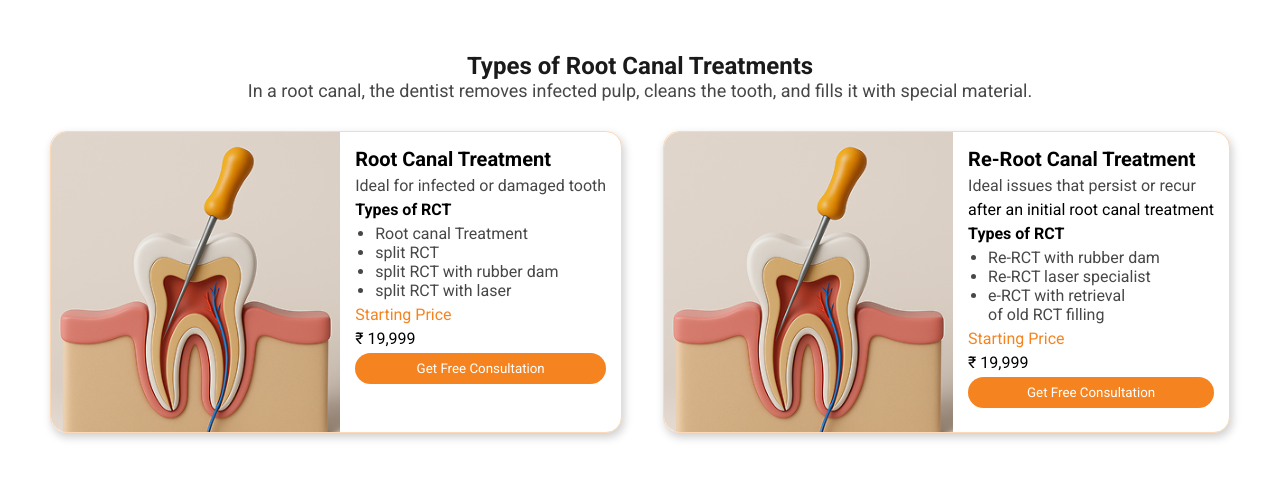
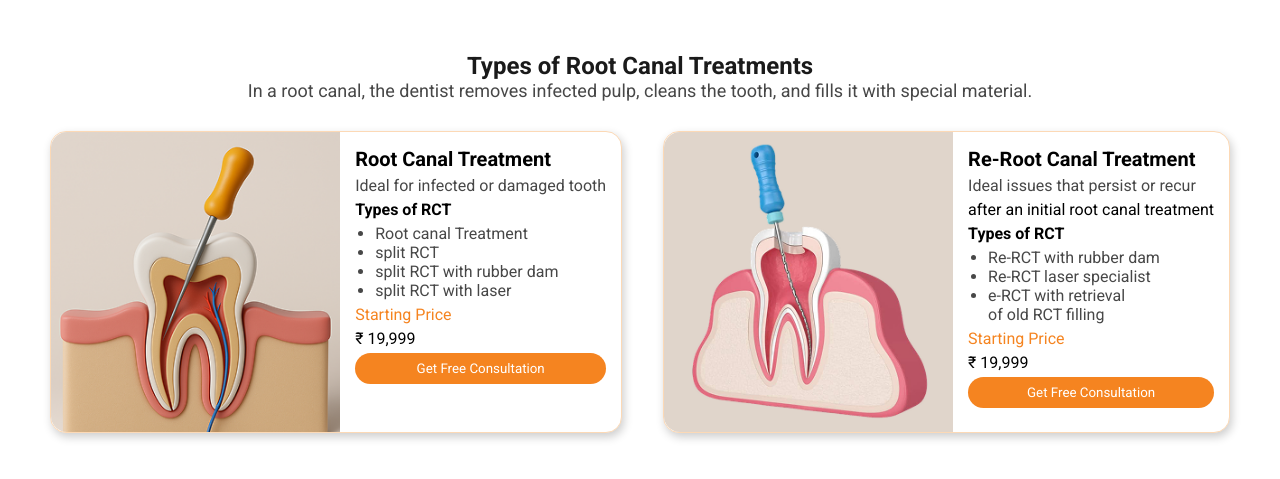
Before and after one commit to Vgurubrahmam/unbundi, a plain HTML site: page index.html in a window 1280 px wide. Shown: the part 523-1002 px from the top of the page. Drawn offline with Linux system fonts and the light colour scheme; a web font is replaced by a local one.

Commit message:
image add

```diff
--- a/index.html
+++ b/index.html
@@ -172,7 +172,7 @@
                         </div>
                     </div>
                     <div class="root_canal_data">
-                        <img src="./images/root_canal.png" alt="root_canal" class="root_canal_img">
+                        <img src="./images/re_root_canal.png" alt="root_canal" class="root_canal_img">
                         <div class="root_canal_bio">
                             <h1 style="font-size: 20px; font-weight: 700;">Re-Root Canal Treatment</h1>
                             <p style="font-size: 16px; font-weight: 400; color: #474747;">Ideal issues that persist or recur </p>
```
